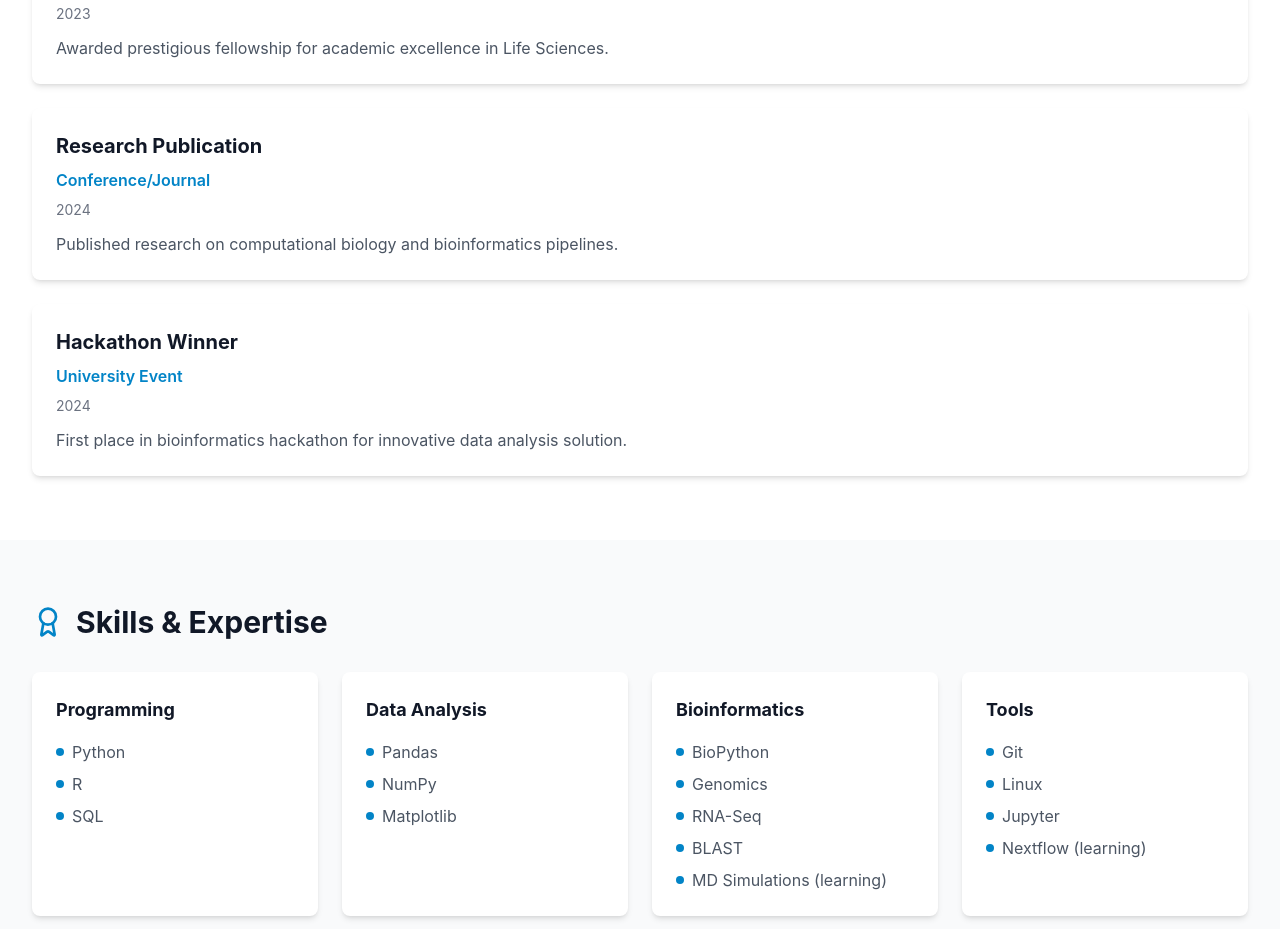
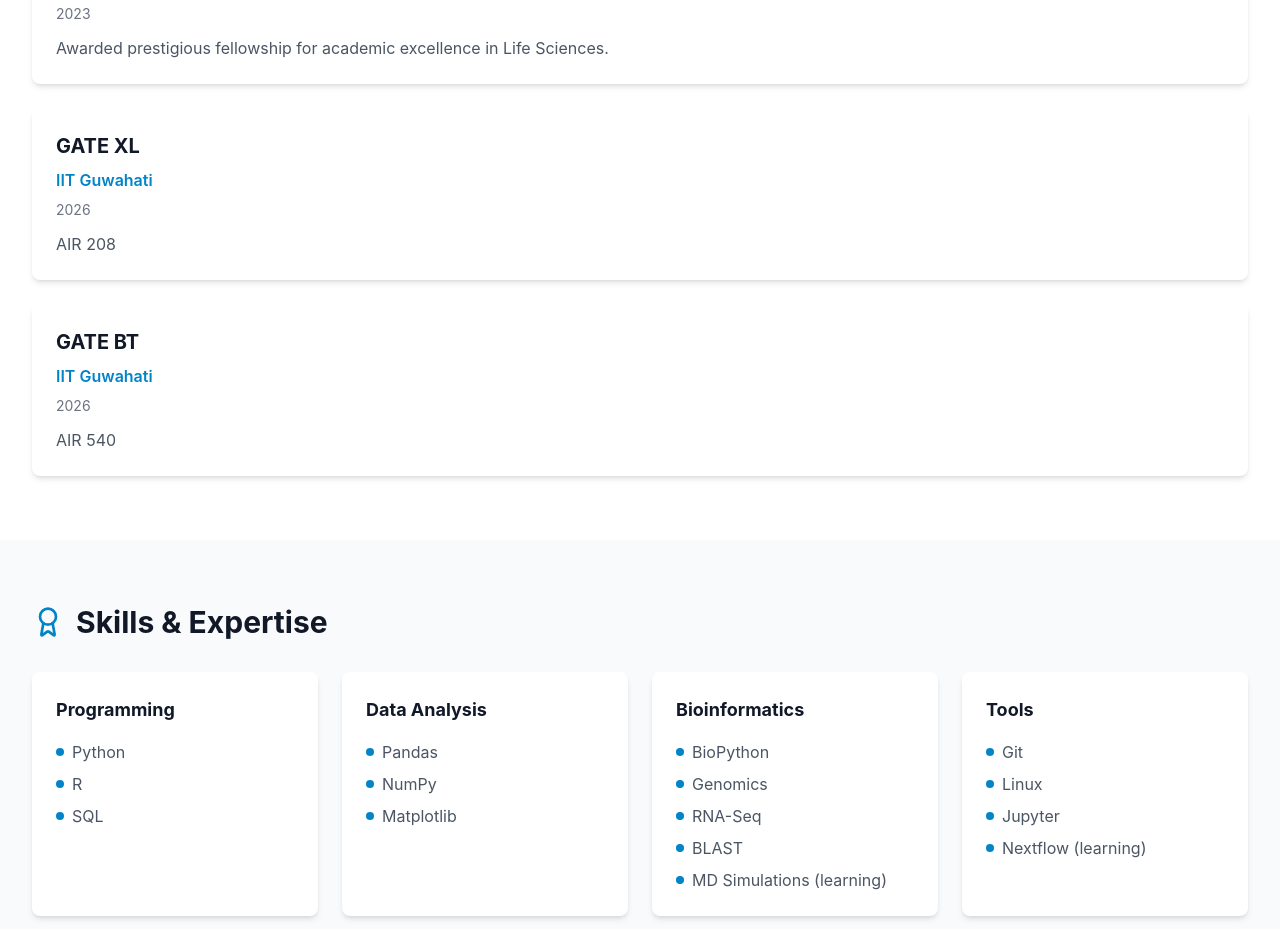
Before and after one commit to Ayanokoji05/my_website, a React app in the folder frontend/: page /about in a window 1280 px wide. Shown: the part 2040-2969 px from the top of the page. Built offline with nearby package versions, Linux system fonts and the light colour scheme; no server answers; the HTML template or start-up script is replaced by a standard one.

Commit message:
Update achievements in About page

```diff
--- a/frontend/src/pages/About.jsx
+++ b/frontend/src/pages/About.jsx
@@ -41,16 +41,16 @@ const About = () => {
       description: 'Awarded prestigious fellowship for academic excellence in Life Sciences.',
     },
     {
-      title: 'Research Publication',
-      organization: 'Conference/Journal',
-      year: '2024',
-      description: 'Published research on computational biology and bioinformatics pipelines.',
+      title: 'GATE XL',
+      organization: 'IIT Guwahati',
+      year: '2026',
+      description: 'AIR 208',
     },
     {
-      title: 'Hackathon Winner',
-      organization: 'University Event',
-      year: '2024',
-      description: 'First place in bioinformatics hackathon for innovative data analysis solution.',
+      title: 'GATE BT',
+      organization: 'IIT Guwahati',
+      year: '2026',
+      description: 'AIR 540',
     },
   ];
 
```
